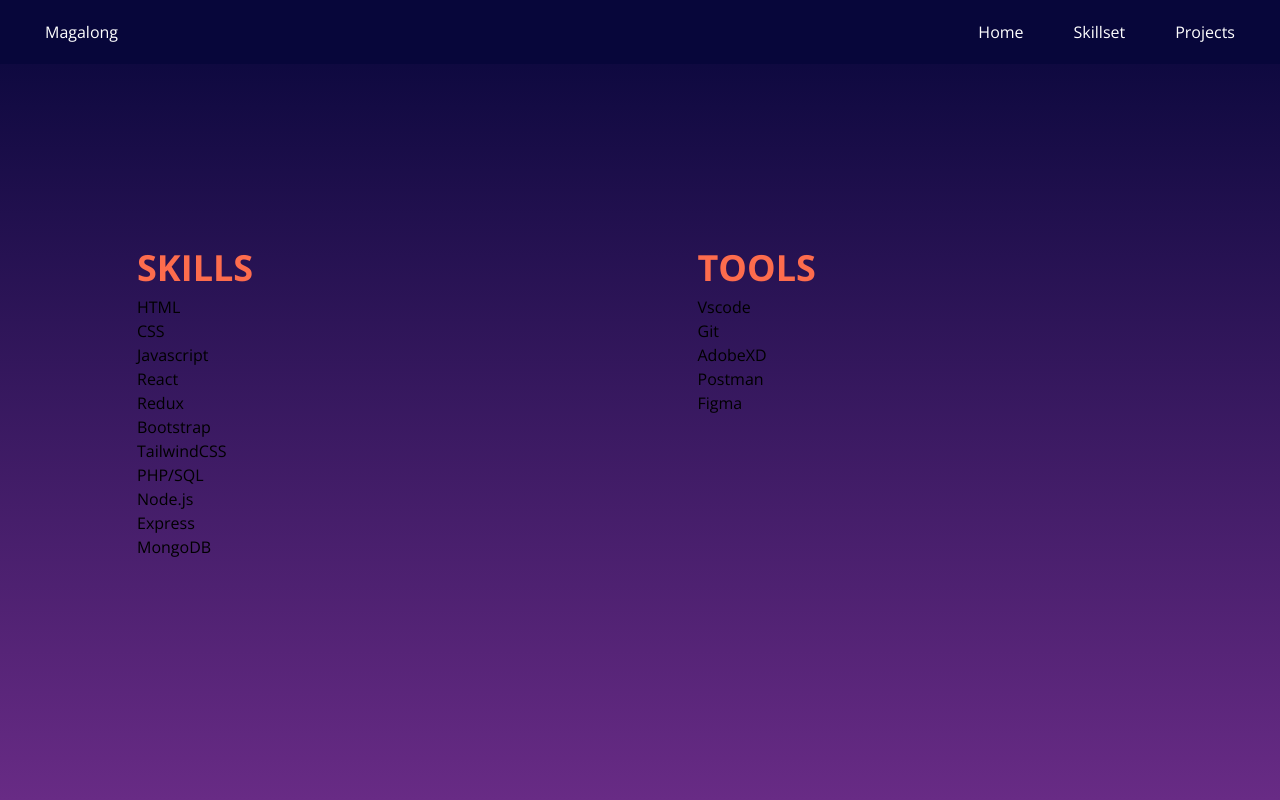
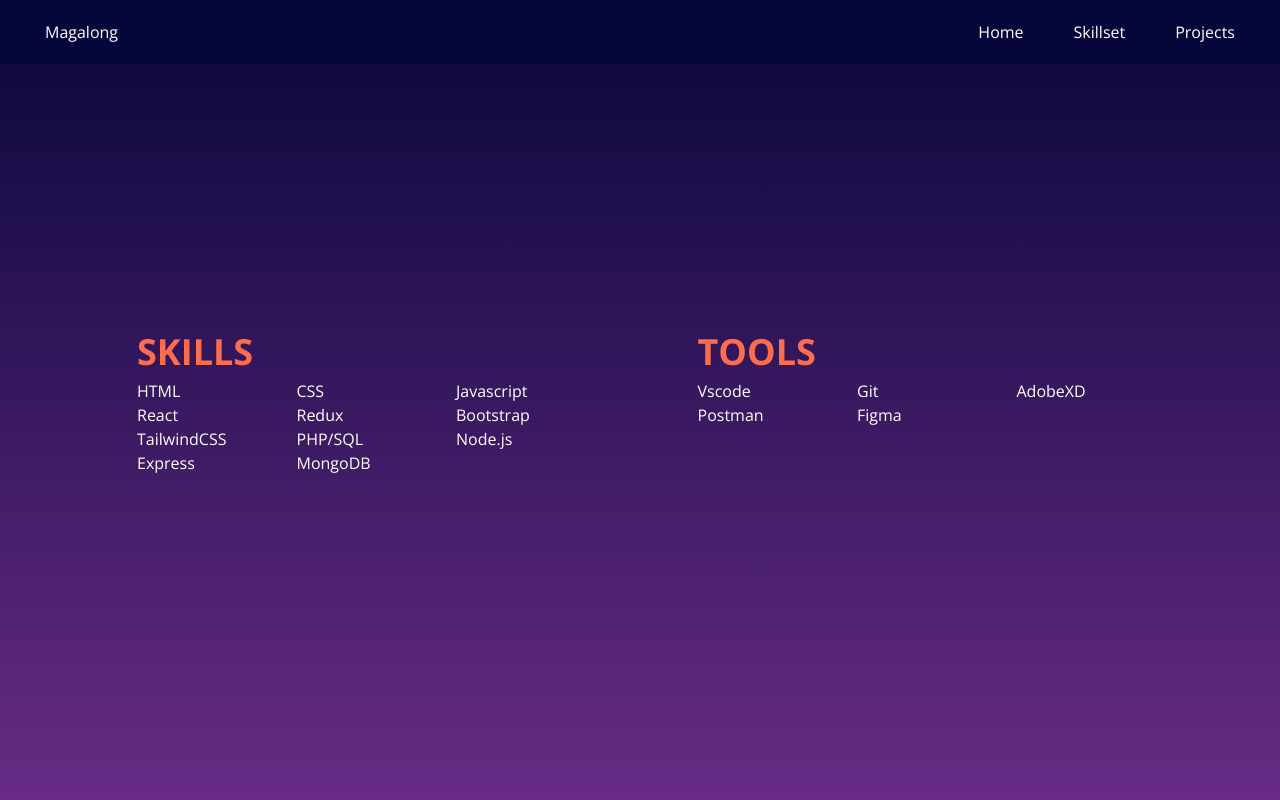
Before and after one commit to bryanmagalong/portfolio, a React (Create React App) app: page /skillset in a window 1280 px wide. Shown: the top 800 px of the page. Built offline with nearby package versions, Linux system fonts and the light colour scheme.

Commit message:
feat(List): add grid classes

```diff
--- a/src/components/Skillset/List.js
+++ b/src/components/Skillset/List.js
@@ -4,7 +4,9 @@ import PropTypes from 'prop-types';
 const List = ({ title, list }) => (
   <div>
     <h1 className="title lg:title-lg">{title}</h1>
-    <ul>{list.map((elem) => <li key={elem.name}>{elem.name}</li>)}</ul>
+    <ul className="grid grid-cols-3 xl:grid-cols-4 gap-x-sm text-white">
+      {list.map((elem) => <li key={elem.name}>{elem.name}</li>)}
+    </ul>
   </div>
 );
 
```
